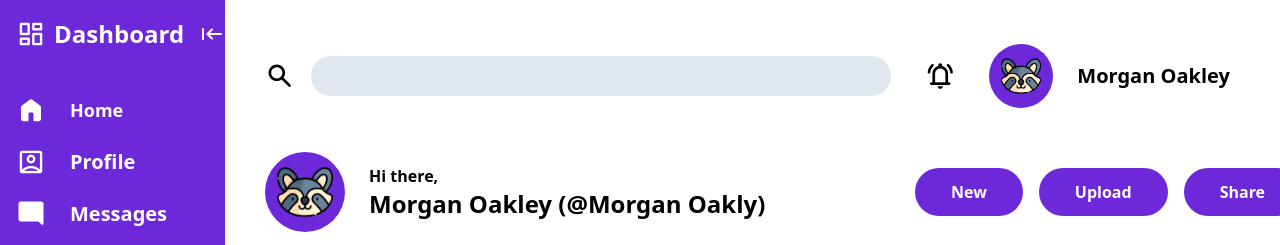
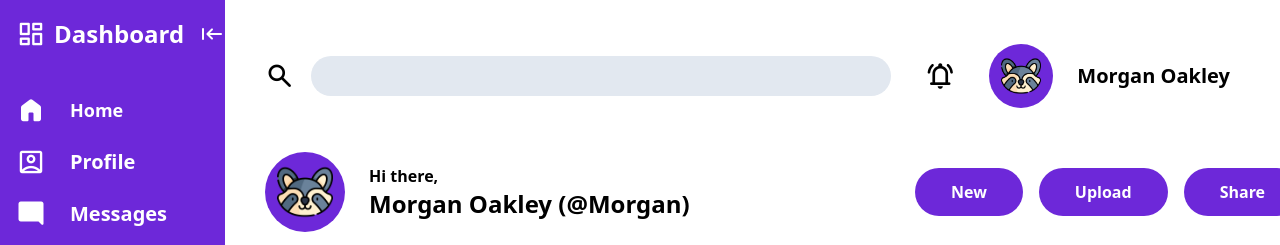
Before and after one commit to AmberlySB/admin-dashboard, a website: page index.html in a window 1280 px wide. Shown: the top 245 px of the page. Drawn offline with nearby package versions, Linux system fonts and the light colour scheme.

Commit message:
Correct some text

```diff
--- a/index.html
+++ b/index.html
@@ -51,7 +51,7 @@
           </div>
           <div class="flex flex-col">
             <p class="font-bold">Hi there,</p>
-            <p class="text-2xl font-bold">Morgan Oakley (@Morgan Oakly)</p>
+            <p class="text-2xl font-bold">Morgan Oakley (@Morgan)</p>
           </div>
         </div>
 
```
